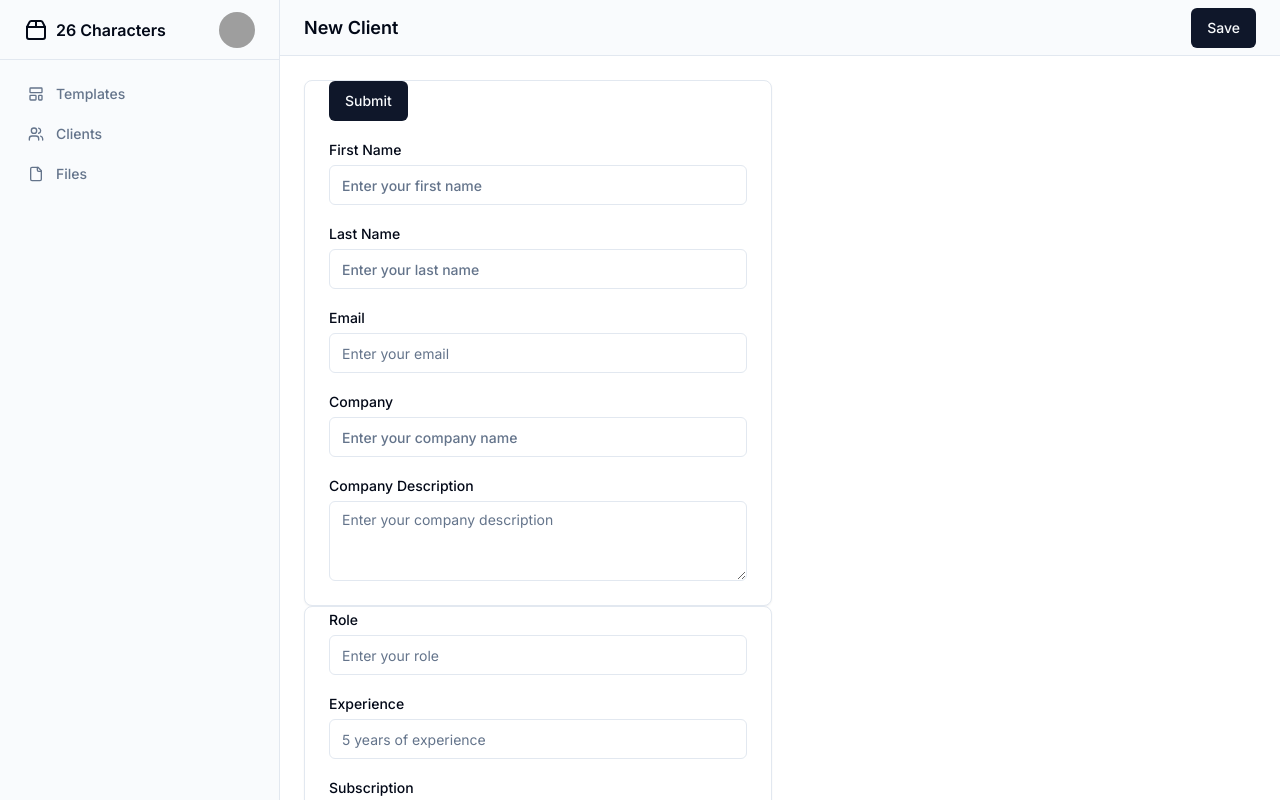
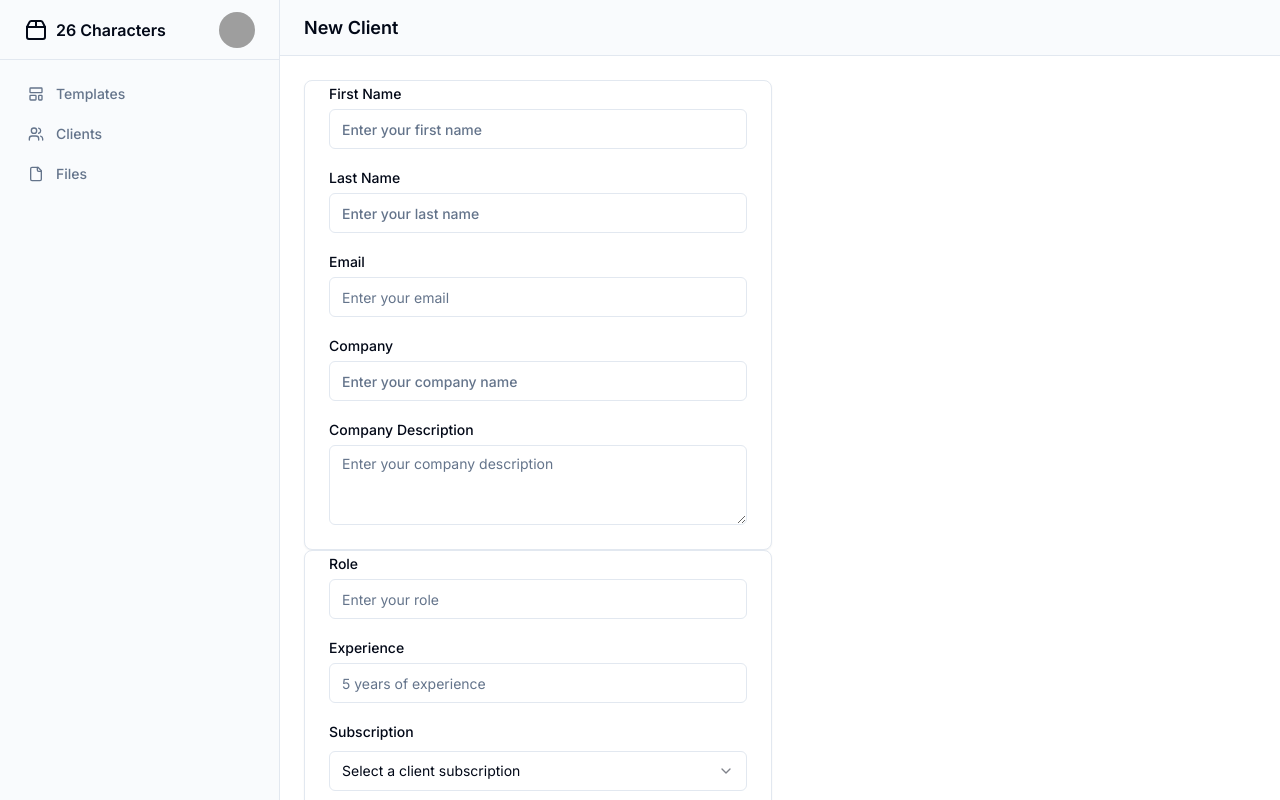
Before and after one commit to lezgoverci/26-characters-app, a Next.js app: page /clients/create in a window 1280 px wide. Shown: the top 800 px of the page. Built offline with nearby package versions, Linux system fonts and the light colour scheme; grey boxes are pictures that could not be loaded.

Commit message:
positions Submit button

```diff
--- a/app/(authenticated)/clients/create/page.tsx
+++ b/app/(authenticated)/clients/create/page.tsx
@@ -108,7 +108,7 @@ export default function ClientCreate() {
       <div className="flex flex-col">
         <header className="flex h-14 items-center justify-between border-b bg-muted/40 px-4 md:px-6">
           <h1 className="text-lg font-semibold">New Client</h1>
-          <Button>Save</Button>
+          {/* <Button type="submit">Save</Button> */}
         </header>
         <main className="flex-1 overflow-auto p-4 md:p-6">
           <div className="grid gap-6">
@@ -119,7 +119,7 @@ export default function ClientCreate() {
                 <form onSubmit={form.handleSubmit(onSubmit, onErorrs)}>
                   <Card>
                     <CardContent className="space-y-4">
-                      <Button type="submit">Submit</Button>
+
 
                       <FormField
                         control={form.control}
@@ -379,7 +379,7 @@ export default function ClientCreate() {
                           </FormItem>
                         )}
                       />
-
+                      <Button type="submit">Submit</Button>
                     </CardContent>
                   </Card>
 
```
